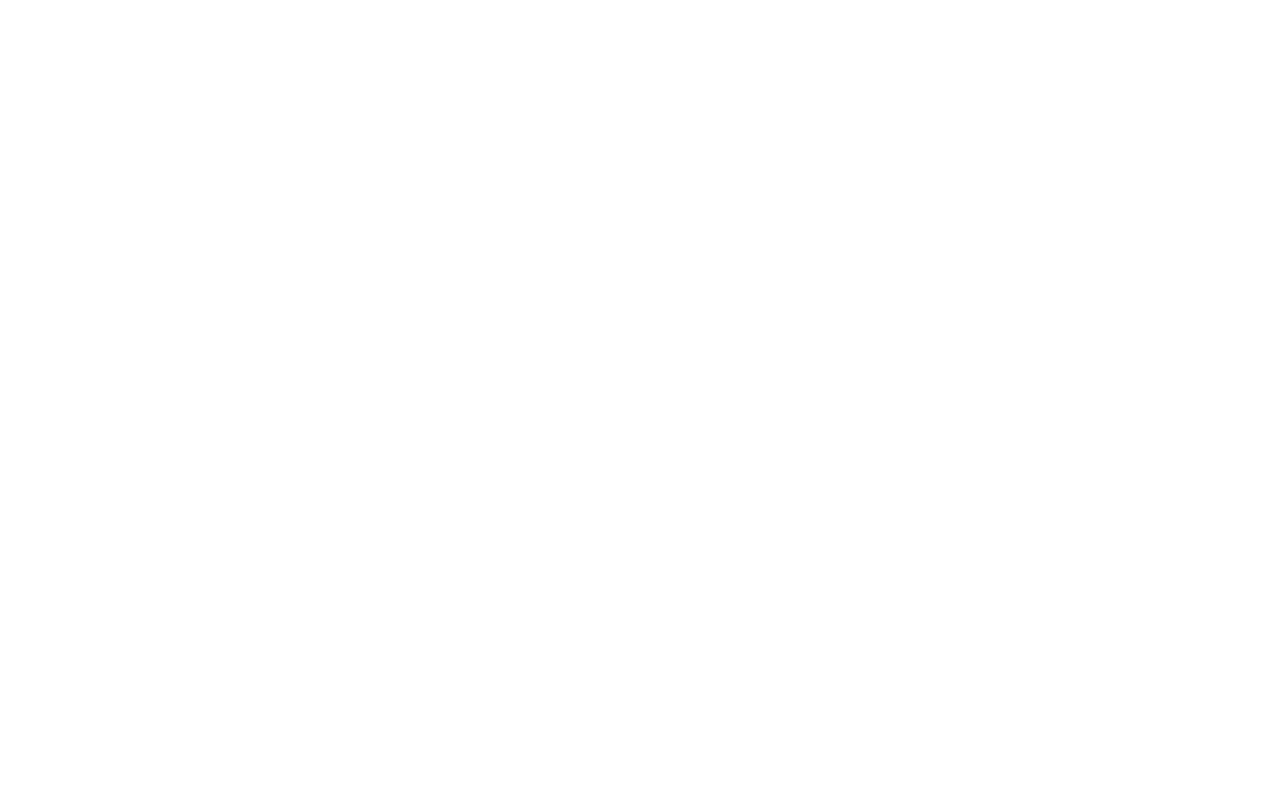
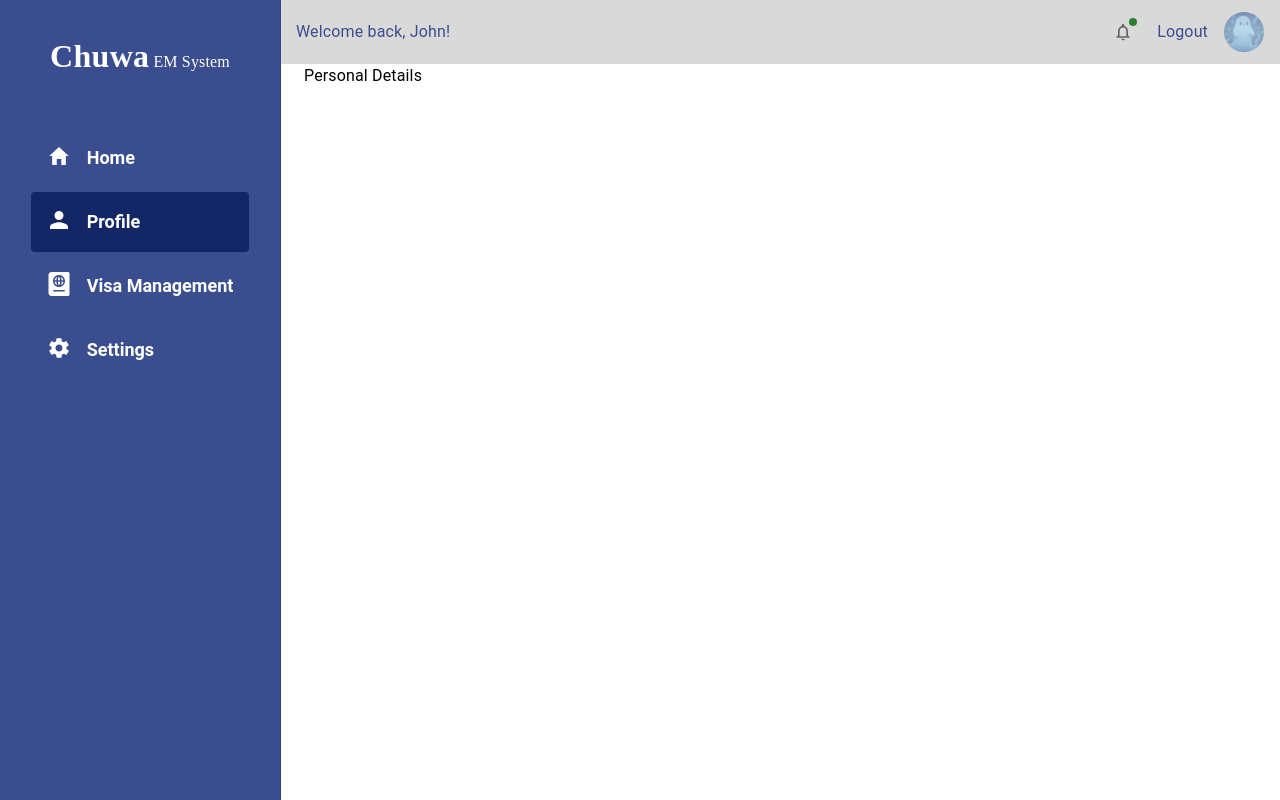
Before and after one commit to special-PPT/project-b, a React (Create React App) app in the folder src/front-end/: page /employee/profile in a window 1280 px wide. Before the commit this address had no page. Built offline with nearby package versions, Linux system fonts and the light colour scheme.

Commit message:
refactor: remove route redirection from dashboard layout to app

```diff
--- a/src/front-end/src/App.tsx
+++ b/src/front-end/src/App.tsx
@@ -10,18 +10,35 @@ import theme from "./theme";
 import OnBoardingSteper from "./components/onboard/OnBoardingSteper";
 import { BrowserRouter as Router, Routes, Route } from "react-router-dom";
 import DashboardLayout from "./components/employee/dashboard/layout";
+import EmployeeHome from "./components/employee/EmployeeHome";
+import EmployeeProfile from "./components/employee/EmployeeProfile";
 function App() {
   return (
-  //   <ThemeProvider theme={theme}>
-  //     <OnBoardingSteper />
-  //     {/* <EmergencyContact />
-  // <Footer /> */}
-  //   </ThemeProvider>
+    //   <ThemeProvider theme={theme}>
+    //     <OnBoardingSteper />
+    //     {/* <EmergencyContact />
+    // <Footer /> */}
+    //   </ThemeProvider>
 
     <Router>
       <ThemeProvider theme={theme}>
         <Routes>
-          <Route path="/" element={<DashboardLayout />} />
+          <Route
+            path="/employee/home"
+            element={
+              <DashboardLayout>
+                <EmployeeHome />
+              </DashboardLayout>
+            }
+          />
+          <Route
+            path="/employee/profile"
+            element={
+              <DashboardLayout>
+                <EmployeeProfile />
+              </DashboardLayout>
+            }
+          />
           {/* You can add more routes here if needed */}
         </Routes>
       </ThemeProvider>
--- a/src/front-end/src/components/employee/EmployeeProfile.tsx
+++ b/src/front-end/src/components/employee/EmployeeProfile.tsx
@@ -1,3 +1,26 @@
+import {
+  Box,
+  Button,
+  Container,
+  Divider,
+  Grid,
+  MenuItem,
+  OutlinedInput,
+  Paper,
+  Select,
+  SelectChangeEvent,
+  Typography,
+  useMediaQuery,
+} from "@mui/material";
+
 export default function EmployeeProfile() {
-  return <></>;
+  return (
+    <Container>
+      <Box>
+        <Typography>
+          Personal Details
+        </Typography>
+      </Box>
+    </Container>
+  );
 }
--- a/src/front-end/src/components/employee/dashboard/layout.tsx
+++ b/src/front-end/src/components/employee/dashboard/layout.tsx
@@ -2,10 +2,15 @@ import { useState } from "react";
 import { SideNav } from "./sideNav";
 import TopNav from "./topNav";
 import { styled } from "@mui/material/styles";
+import React, { ReactNode } from 'react';
+
 import { Routes, Route } from "react-router-dom";
 import EmployeeHome from "../EmployeeHome";
 import EmployeeProfile from "../EmployeeProfile";
 import EmployeeVisaManagement from "../EmployeeVisaManagement";
+type DashboardLayoutProps = {
+  children: ReactNode;
+};
 
 const SIDE_NAV_WIDTH = 280;
 
@@ -25,7 +30,7 @@ const LayoutContainer = styled("div")({
   width: "100%",
 });
 
-export default function DashboardLayout() {
+export default function DashboardLayout({ children }: DashboardLayoutProps) {
   const [openNav, setOpenNav] = useState(false);
 
   return (
@@ -34,15 +39,7 @@ export default function DashboardLayout() {
       <SideNav onClose={() => setOpenNav(false)} open={openNav} />
       <LayoutRoot>
         <LayoutContainer>
-          <Routes>
-            <Route path="/" element={<EmployeeHome />} />
-            <Route path="/profile" element={<EmployeeProfile />} />
-            <Route
-              path="/visa-management"
-              element={<EmployeeVisaManagement />}
-            />
-            {/* Additional routes as needed */}
-          </Routes>
+        {children}
         </LayoutContainer>
       </LayoutRoot>
     </>
--- a/src/front-end/src/components/employee/dashboard/topNav.tsx
+++ b/src/front-end/src/components/employee/dashboard/topNav.tsx
@@ -12,6 +12,7 @@ import {
   Theme,
   Typography,
 } from "@mui/material";
+import userImage from './user.png';
 
 const SIDE_NAV_WIDTH = 280;
 const TOP_NAV_HEIGHT = 64;
@@ -74,15 +75,16 @@ export default function TopNav(props: TopNavProps) {
                 </Badge>
               </IconButton>
             </Tooltip>
+            <Typography>Logout</Typography>
             <Avatar
               sx={{
                 cursor: "pointer",
                 height: 40,
                 width: 40,
               }}
-              src="src/front-end/src/temp/avatar-3814049_1280 2.png"
+              src={userImage}
             />
-            <Typography>Logout</Typography>
+
           </Stack>
         </Stack>
       </Box>
```
Also changed, not shown: src/front-end/src/components/employee/EmployeeSideNavItems.tsx (+4 -4 lines), src/front-end/src/components/employee/dashboard/user.png (renamed from src/front-end/src/temp/user.png).
